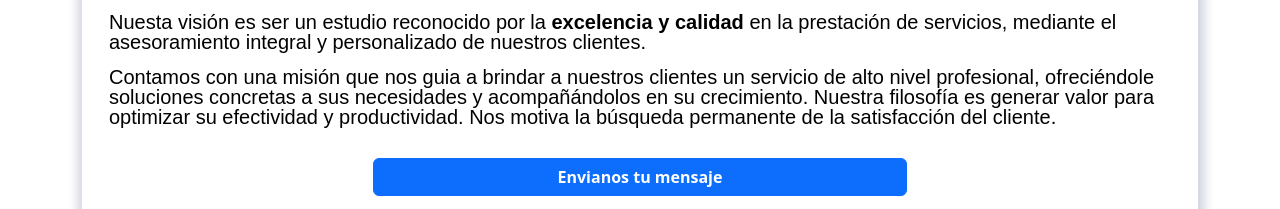
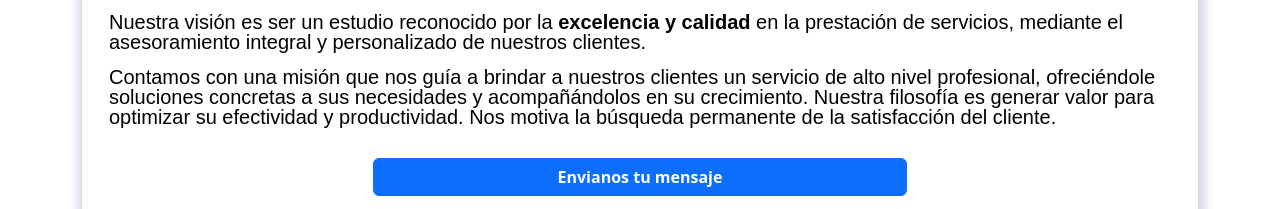
Before and after one commit to AndresAmuchastegui/PROYECTO-CODER, a website: page pages/servicios.html in a window 1280 px wide. Shown: the part 457-666 px from the top of the page. Drawn offline with nearby package versions, Linux system fonts and the light colour scheme.

Commit message:
error ortografico

```diff
--- a/pages/servicios.html
+++ b/pages/servicios.html
@@ -62,8 +62,8 @@
                     <h2 class="tituloPage pb-1">Nuestros Servicios</h2>
                     <div>
                         <p class="textoDesc">Nuestro objetivo es construir relaciones de largo plazo con nuestros clientes, manteniendo una comunicación proactiva, <strong> ofreciéndoles atención personalizada</strong> acorde a las necesidades de cada uno de ellos y poniéndoles a disposición soluciones eficientes.</p>
-                        <p class="textoDesc">Nuesta visión es ser un estudio reconocido por la<strong> excelencia y calidad</strong> en la prestación de servicios, mediante el asesoramiento integral y personalizado de nuestros clientes.</p>
-                        <p class="textoDesc">Contamos con una misión que nos guia a brindar a nuestros clientes un servicio de alto nivel profesional, ofreciéndole soluciones concretas a sus necesidades y acompañándolos en su crecimiento. Nuestra filosofía es generar valor para optimizar su efectividad y productividad. Nos motiva la búsqueda permanente de la satisfacción del cliente. </p>
+                        <p class="textoDesc">Nuestra visión es ser un estudio reconocido por la<strong> excelencia y calidad</strong> en la prestación de servicios, mediante el asesoramiento integral y personalizado de nuestros clientes.</p>
+                        <p class="textoDesc">Contamos con una misión que nos guía a brindar a nuestros clientes un servicio de alto nivel profesional, ofreciéndole soluciones concretas a sus necesidades y acompañándolos en su crecimiento. Nuestra filosofía es generar valor para optimizar su efectividad y productividad. Nos motiva la búsqueda permanente de la satisfacción del cliente. </p>
                     </div>
                 </section>
             </section>
```
